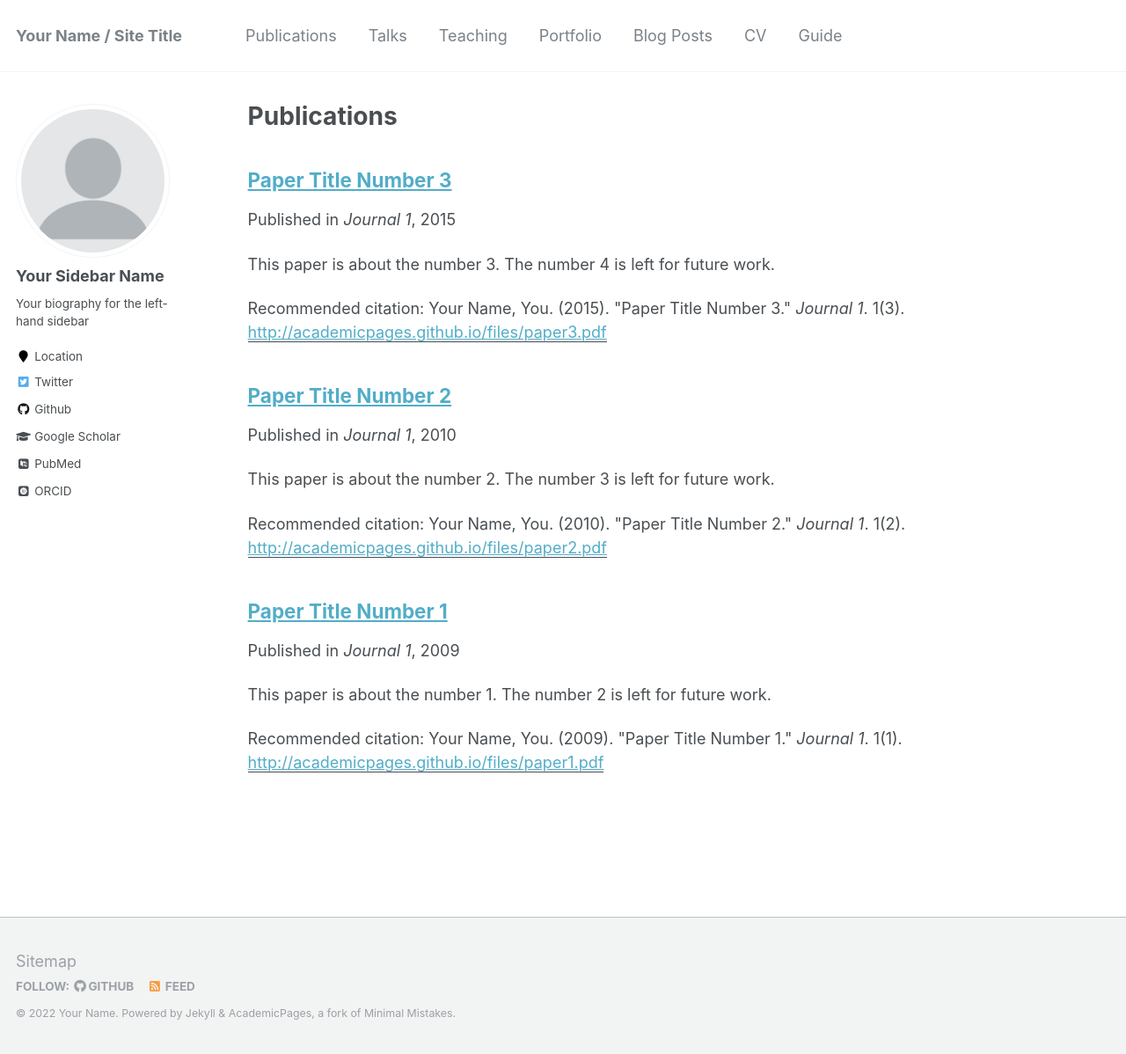
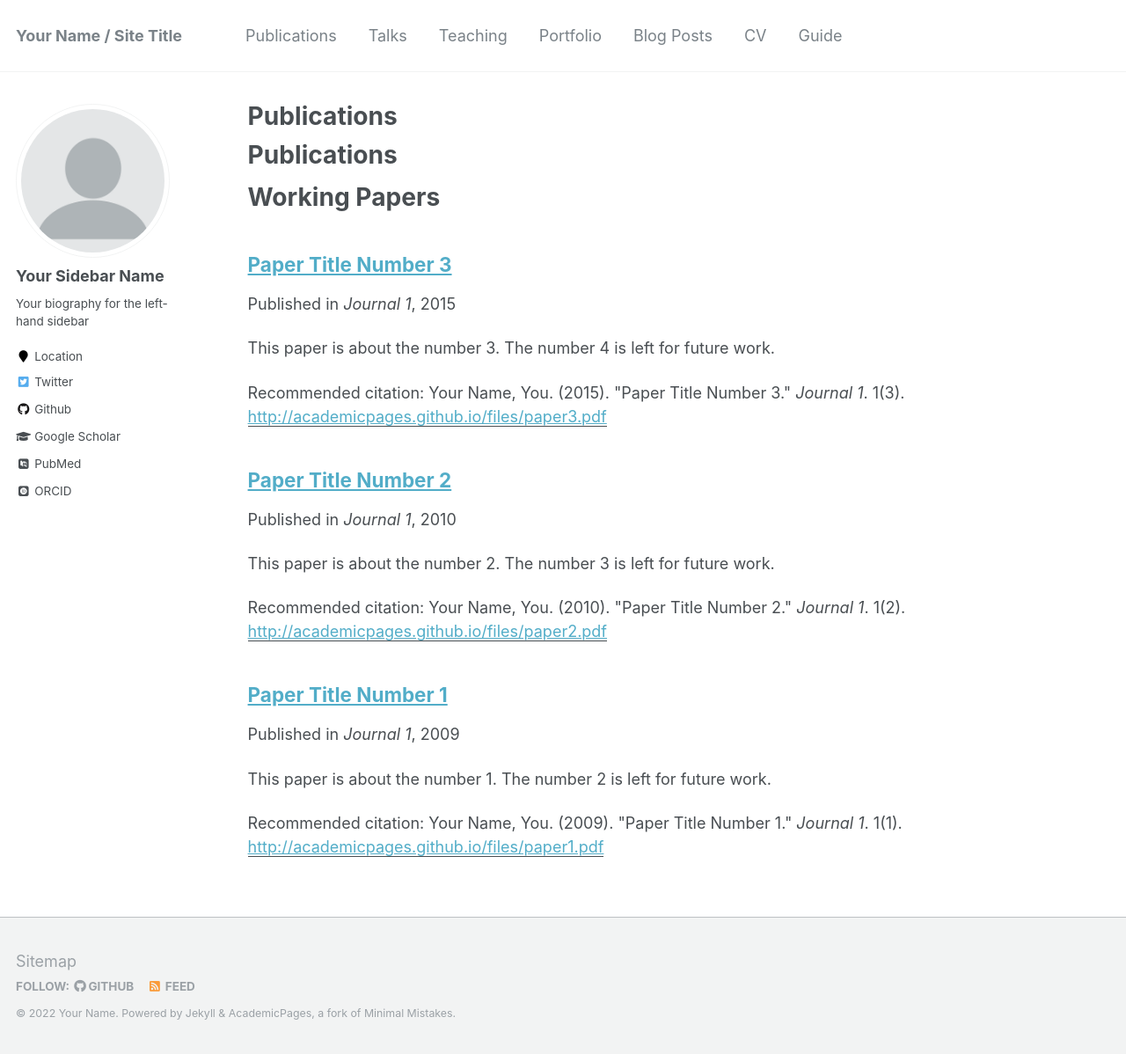
Before and after one commit to ksarnoff/ksarnoff.github.io, a Jekyll site: the page built from _pages/publications.md, in a window 1280 px wide and 1198 px high. Shown: the whole window at 88% size. Built offline with Jekyll 4.4.1, drawn with Linux system fonts in a browser that asks for light colours; some web fonts are replaced.

Commit message:
testing header

```diff
--- a/_pages/publications.md
+++ b/_pages/publications.md
@@ -4,6 +4,10 @@ title: "Publications"
 permalink: /publications/
 author_profile: true
 ---
+
+<h1>Publications</h1>
+
+<h1>Working Papers</h1>
 
 {% if author.googlescholar %}
   You can also find my articles on <u><a href="{{author.googlescholar}}">my Google Scholar profile</a>.</u>
```
